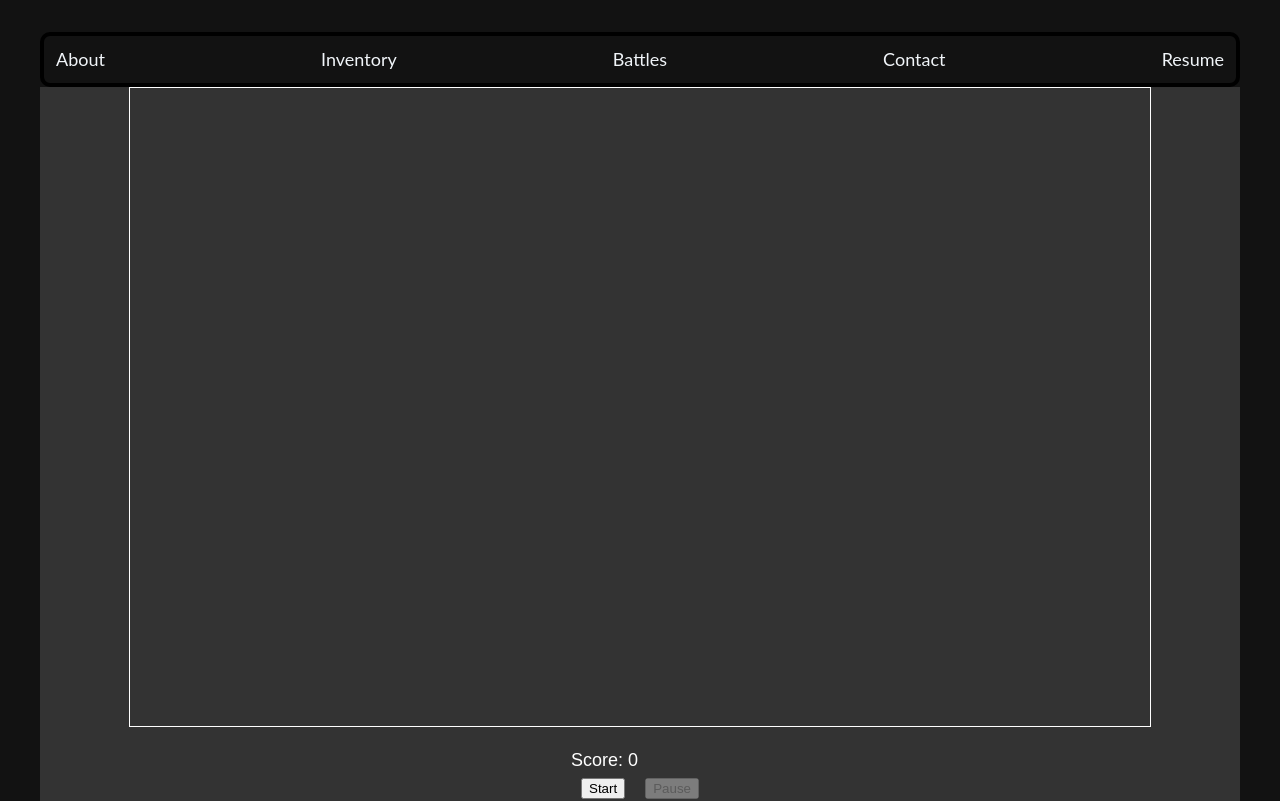
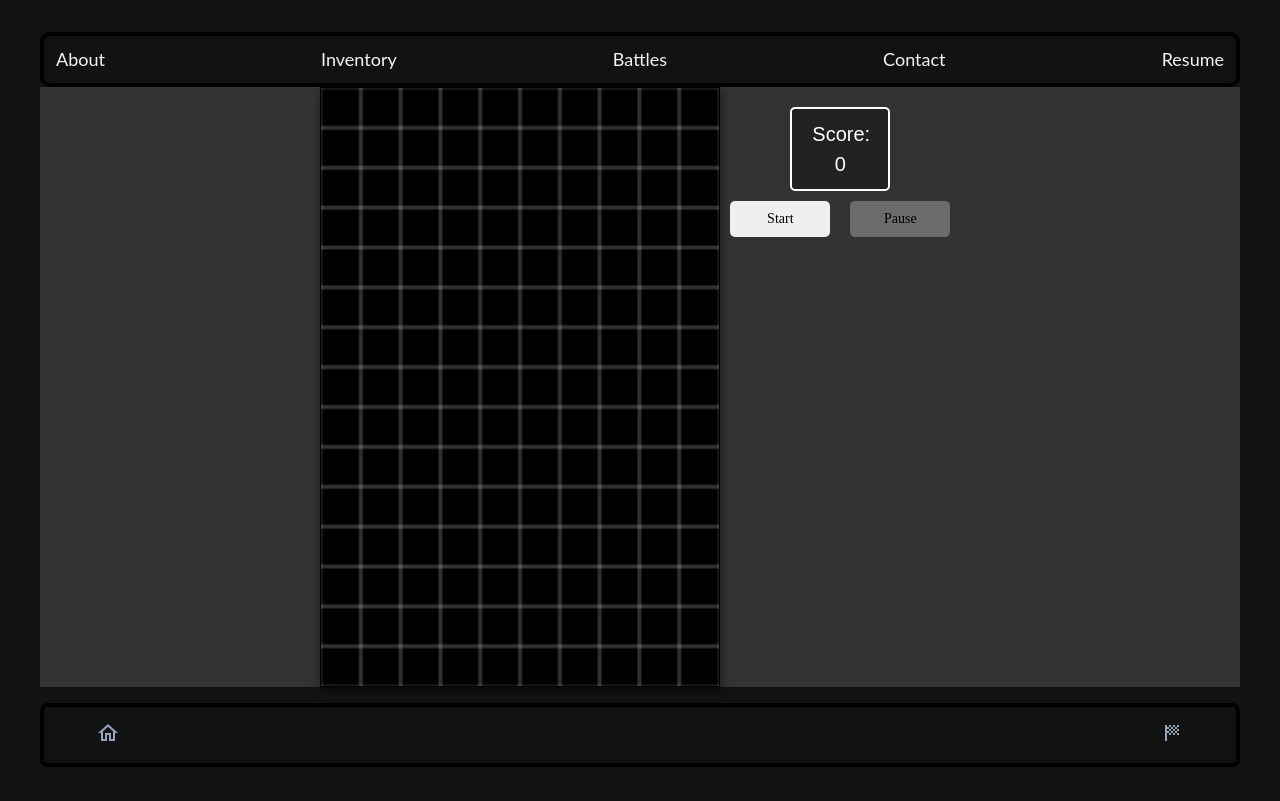
Before and after one commit to gautamgaddam/gowtham-portfolio, a Next.js app: page /comps/Tetris in a window 1280 px wide. Shown: the top 801 px of the page. Built offline with nearby package versions, Linux system fonts and the light colour scheme.

Commit message:
FIX | personal projects | Tetris & tradesense

```diff
--- a/pages/comps/Tetris.js
+++ b/pages/comps/Tetris.js
@@ -1,7 +1,9 @@
-import React, { useEffect, useRef } from "react";
+import React, { useEffect, useRef, useState } from "react";
 import styles from "../../styles/tetris.module.css";
+import { PauseCircleFilled, PlayCircleFilled } from "@mui/icons-material";
+import { IconButton } from "@mui/material";
 
-const Tetris = () => {
+const Tetris = ({ reset }) => {
   const canvasRef = useRef(null);
   // Tetromino shapes
   const tetrominos = [
@@ -48,34 +50,53 @@ const Tetris = () => {
       [0, 0, 0],
     ],
   ];
+  // Game state variables
+  let grid;
+  let currentPiece;
+  let nextPiece;
+  let score;
+  const [isGameOver, setIsGameOver] = useState(false);
+  let isPaused;
+  let dropInterval;
+  let lastDropTime;
+  let dropTimer;
+  let ctx;
+
+  // Game control elements
+  let startButton;
+  let pauseButton;
+  let scoreDisplay;
 
   useEffect(() => {
     const canvas = canvasRef.current;
     if (canvas) {
-      const ctx = canvas.getContext("2d");
+      ctx = canvas.getContext("2d");
       const gridSize = 20; // Size of each cell in pixels
       const gridWidth = canvas.width / gridSize; // Number of cells horizontally
       const gridHeight = canvas.height / gridSize; // Number of cells vertically
 
       // Game state variables
-      let grid = createEmptyGrid(); // 2D array representing the game grid
-      let currentPiece = null; // The current moving piece
-      let nextPiece = createRandomPiece(); // The next piece to be spawned
-      let score = 0; // Player's score
-      let isGameOver = false; // Flag indicating if the game is over
-      let isPaused = true; // Flag indicating if the game is paused
-      let dropInterval = 2500; // Time interval for dropping pieces (in milliseconds)
-      let lastDropTime = Date.now(); // Track the last drop time
-      let dropTimer = null;
+      grid = createEmptyGrid(); // 2D array representing the game grid
+      currentPiece = null; // The current moving piece
+      nextPiece = createRandomPiece(); // The next piece to be spawned
+      score = 0; // Player's score
+      // setIsGameOver false; // Flag indicating if the game is over
+      isPaused = true; // Flag indicating if the game is paused
+      dropInterval = 1500; // Time interval for dropping pieces (in milliseconds)
+      lastDropTime = Date.now(); // Track the last drop time
+      dropTimer = null;
       // Game control elements
-      const startButton = document.getElementById("start-button");
-      const pauseButton = document.getElementById("pause-button");
-      const scoreDisplay = document.getElementById("score-display");
+      startButton = document.getElementById("start-button");
+      pauseButton = document.getElementById("pause-button");
+      scoreDisplay = document.getElementById("score-display");
+      // Draw the initial empty grid
+      drawGrid();
 
       // Event listeners
       document.addEventListener("keydown", handleKeyDown);
       startButton.addEventListener("click", startGame);
       pauseButton.addEventListener("click", togglePause);
+      // resetButton.addEventListener("click");
 
       // Helper functions
       function createEmptyGrid() {
@@ -100,10 +121,18 @@ const Tetris = () => {
       function drawGrid() {
         // Renders the game grid on the canvas
         ctx.clearRect(0, 0, canvas.width, canvas.height);
+        ctx.fillStyle = "#000";
+        ctx.fillRect(0, 0, canvas.width, canvas.height);
         for (let y = 0; y < gridHeight; y++) {
           for (let x = 0; x < gridWidth; x++) {
+            ctx.strokeStyle = "#fff";
+            ctx.lineWidth = 0.2;
+            ctx.strokeRect(x * gridSize, y * gridSize, gridSize, gridSize);
             if (grid[y][x]) {
+              ctx.fillStyle = "#fff";
               ctx.fillRect(x * gridSize, y * gridSize, gridSize, gridSize);
+              ctx.strokeStyle = "#fff";
+              ctx.strokeRect(x * gridSize, y * gridSize, gridSize, gridSize);
             }
           }
         }
@@ -116,7 +145,15 @@ const Tetris = () => {
         for (let row = 0; row < rotatedShape.length; row++) {
           for (let col = 0; col < rotatedShape[row].length; col++) {
             if (rotatedShape[row][col]) {
+              ctx.fillStyle = "#fff";
               ctx.fillRect(
+                (x + col) * gridSize,
+                (y + row) * gridSize,
+                gridSize,
+                gridSize
+              );
+              ctx.strokeStyle = "#000";
+              ctx.strokeRect(
                 (x + col) * gridSize,
                 (y + row) * gridSize,
                 gridSize,
@@ -129,8 +166,9 @@ const Tetris = () => {
 
       function movePiece(direction) {
         // Moves the current piece in the specified direction
-        let newX = currentPiece.x;
-        let newY = currentPiece.y;
+        if (currentPiece && (currentPiece?.x || currentPiece?.y)) {
+          let newX = currentPiece?.x || 0;
+          let newY = currentPiece?.y || 0;
           switch (direction) {
             case "left":
               newX--;
@@ -145,6 +183,7 @@ const Tetris = () => {
           if (isValidPosition(currentPiece, newX, newY)) {
             currentPiece.x = newX;
             currentPiece.y = newY;
+          }
         }
       }
 
@@ -238,7 +277,7 @@ const Tetris = () => {
       function handleKeyDown(event) {
         // Handles user input for moving/rotating the current piece
         if (!isPaused && !isGameOver) {
-          console.log(event.code);
+          // console.log(event.code);
           switch (event.code) {
             case "ArrowLeft":
               movePiece("left");
@@ -260,11 +299,13 @@ const Tetris = () => {
       }
 
       function startGame() {
+        // document.body.style.overflow = "hidden";
         // Initializes the game state and starts the game loop
         grid = createEmptyGrid();
         currentPiece = createRandomPiece();
         score = 0;
-        isGameOver = false;
+        // isGameOver = false;
+        setIsGameOver(false);
         isPaused = false;
         scoreDisplay.textContent = `Score: ${score}`;
         startButton.disabled = true;
@@ -274,12 +315,15 @@ const Tetris = () => {
       }
 
       function togglePause() {
+        // console.log("test", isPaused);
         // Pauses or resumes the game
         isPaused = !isPaused;
         pauseButton.textContent = isPaused ? "Resume" : "Pause";
         if (isPaused) {
+          // document.body.style.overflow = "auto";
           clearInterval(dropTimer);
         } else {
+          // document.body.style.overflow = "hidden";
           dropTimer = setInterval(gameLoop, 1000 / 60); // 60 FPS game loop
         }
       }
@@ -287,7 +331,7 @@ const Tetris = () => {
       function gameOver() {
         // Handles game over
         clearInterval(dropTimer);
-        isGameOver = true;
+        setIsGameOver(true);
         startButton.disabled = false;
         pauseButton.disabled = true;
         console.log(`Game Over! Your score: ${score}`);
@@ -323,10 +367,8 @@ const Tetris = () => {
         }
         requestAnimationFrame(gameLoop);
       }
-
+    }
     // Start the game loop
-      gameLoop();
-    }
   }, []);
 
   return (
@@ -335,18 +377,23 @@ const Tetris = () => {
         <canvas
           id="game-canvas"
           className={styles.gameCanvas}
-          width="640"
-          height="400"
+          width="200"
+          height="300"
           ref={canvasRef}
         ></canvas>
         <div id="controls" className={styles.controls}>
           <div id="score-display" className={styles.scoreDisplay}>
             Score: 0
           </div>
-          <button id="start-button">Start</button>
-          <button id="pause-button" disabled>
+          <div>
+            {" "}
+            <button className={styles.buttonTetris} id="start-button">
+              Start
+            </button>
+            <button className={styles.buttonTetris} id="pause-button" disabled>
               Pause
             </button>
+          </div>
         </div>
       </div>
     </div>
--- a/pages/skills.js
+++ b/pages/skills.js
@@ -10,7 +10,6 @@ import {
 } from "@mui/material";
 import styles from "../styles/about.module.css";
 import SkillRadarChart from "./comps/RadarChart";
-// import Tetris from "./comps/Tetris";
 
 const Skills = () => {
   const theme = useTheme();
@@ -142,7 +141,6 @@ const Skills = () => {
           ) : (
             <SkillRadarChart skills={expandedSkills} />
           )}
-          {/* <Tetris />  */}
         </Box>
       </Box>
     </Box>
--- a/styles/battles.module.css
+++ b/styles/battles.module.css
@@ -29,8 +29,14 @@
   /* transition: all 0.3s ease-in; */
 }
 .circle:hover {
+  /* cursor: pointer; */
   transform: scale(1.1) !important;
   transition: all 0.2s ease-in-out;
+}
+.dialogHeader {
+  display: flex;
+  justify-content: space-between;
+  align-items: center;
 }
 .red {
   background-image: url("../pages/images/logos/airbus.jpeg");
--- a/styles/tetris.module.css
+++ b/styles/tetris.module.css
@@ -2,7 +2,7 @@
   display: flex;
   justify-content: center;
   align-items: center;
-  height: 100vh;
+  height: 600px;
   margin: 0;
   background-color: #333;
   color: #fff;
@@ -12,19 +12,53 @@
 .gameContainer {
   height: 100%;
   display: flex;
-  flex-direction: column;
-  align-items: center;
+  position: relative;
 }
 
 .gameCanvas {
-  border: 1px solid #fff;
-  height: 80%;
+  border: 1px solid black;
+  box-shadow: 1px 4px 8px rgba(0, 0, 0, 0.5);
 }
 
 .controls {
   margin-top: 20px;
+  right: 0px;
+  display: flex;
+  flex-direction: column;
+  align-items: center;
 }
 
 .controls button {
   margin: 0 10px;
 }
+.buttonTetris {
+  color: #000;
+  border: none;
+  padding: 10px 20px;
+  margin: 5px;
+  cursor: pointer;
+  font-family: "Press Start 2P", cursive;
+  font-size: 14px;
+  transition: background-color 0.3s ease;
+  border-radius: 5px;
+  width: 100px;
+}
+
+.buttonTetris:hover {
+  background-color: #ccc;
+}
+
+.buttonTetris :disabled {
+  background-color: #555;
+  cursor: not-allowed;
+}
+.scoreDisplay {
+  font-size: 20px;
+  margin-bottom: 10px;
+  padding: 10px 20px;
+  background-color: #222;
+  border: 2px solid #fff;
+  border-radius: 5px;
+  text-align: center;
+  width: 100px;
+}
```
Also changed, not shown: pages/battles/game-1/index.js (+62 -5 lines). Lines whose indentation alone changed are shown as unchanged.
